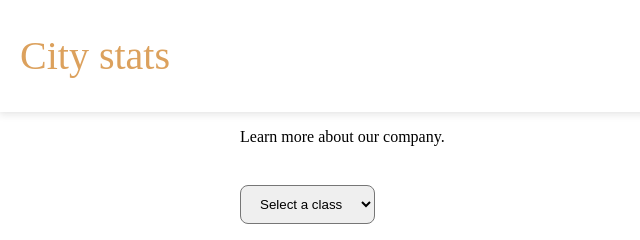
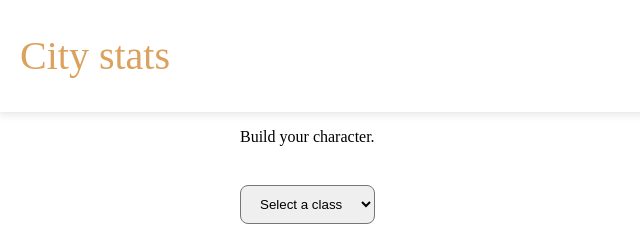
Before and after one commit to JasonKerr/JasonKerr.github.io, a plain HTML site: page index.html in a window 1280 px wide. Shown: the top 240 px of the page, 0-640 px from the left. Drawn offline with Linux system fonts and the light colour scheme.

Commit message:
Update index.html

```diff
--- a/index.html
+++ b/index.html
@@ -17,7 +17,7 @@
       </nav>
 
       <div class="container" id="main">
-          <p>Learn more about our company.</p><br />
+          <p>Build your character.</p><br />
           <select id="class-select">
               <option value="">Select a class</option>
               <option value="warrior">Warrior</option>
```
